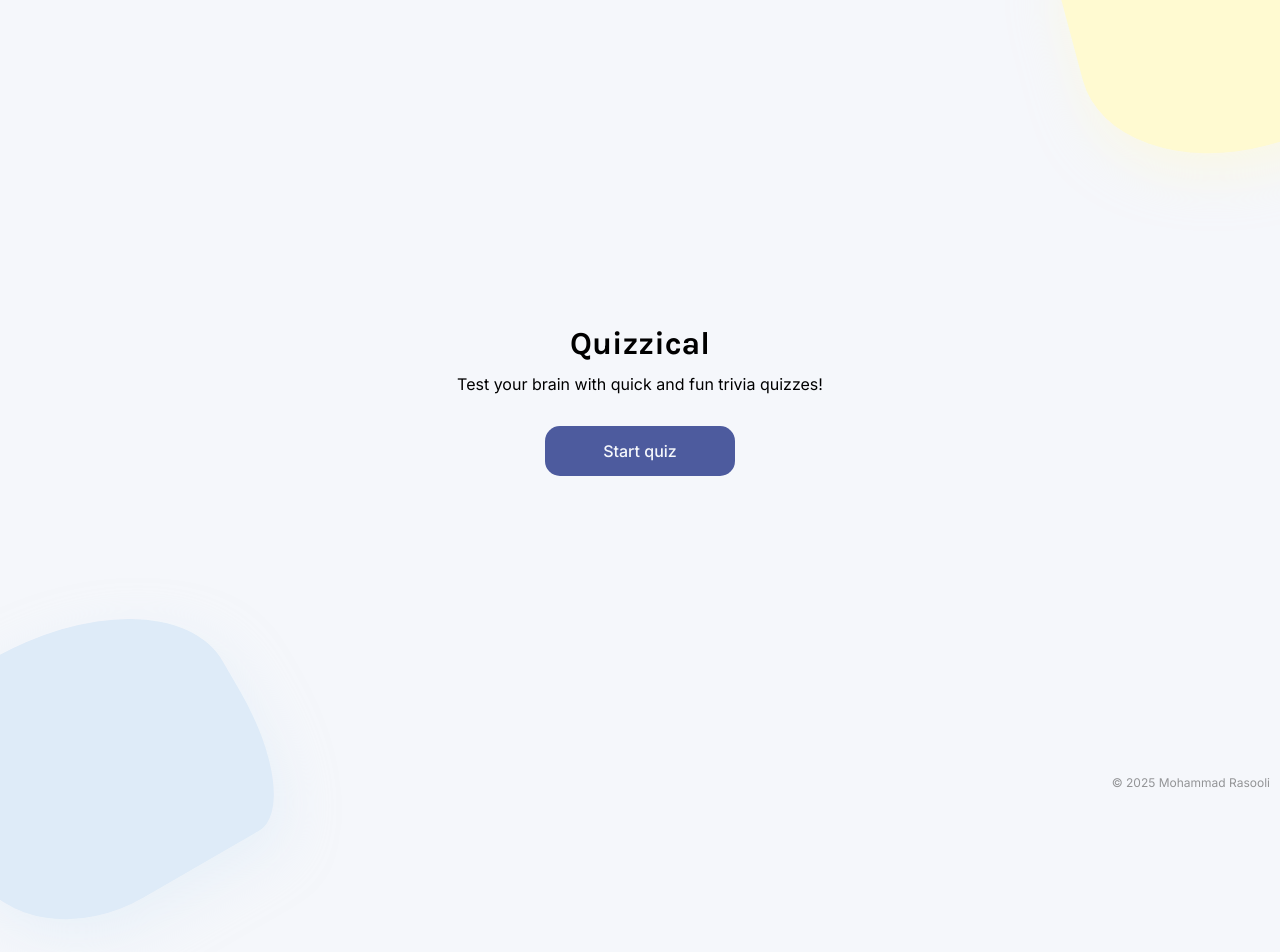
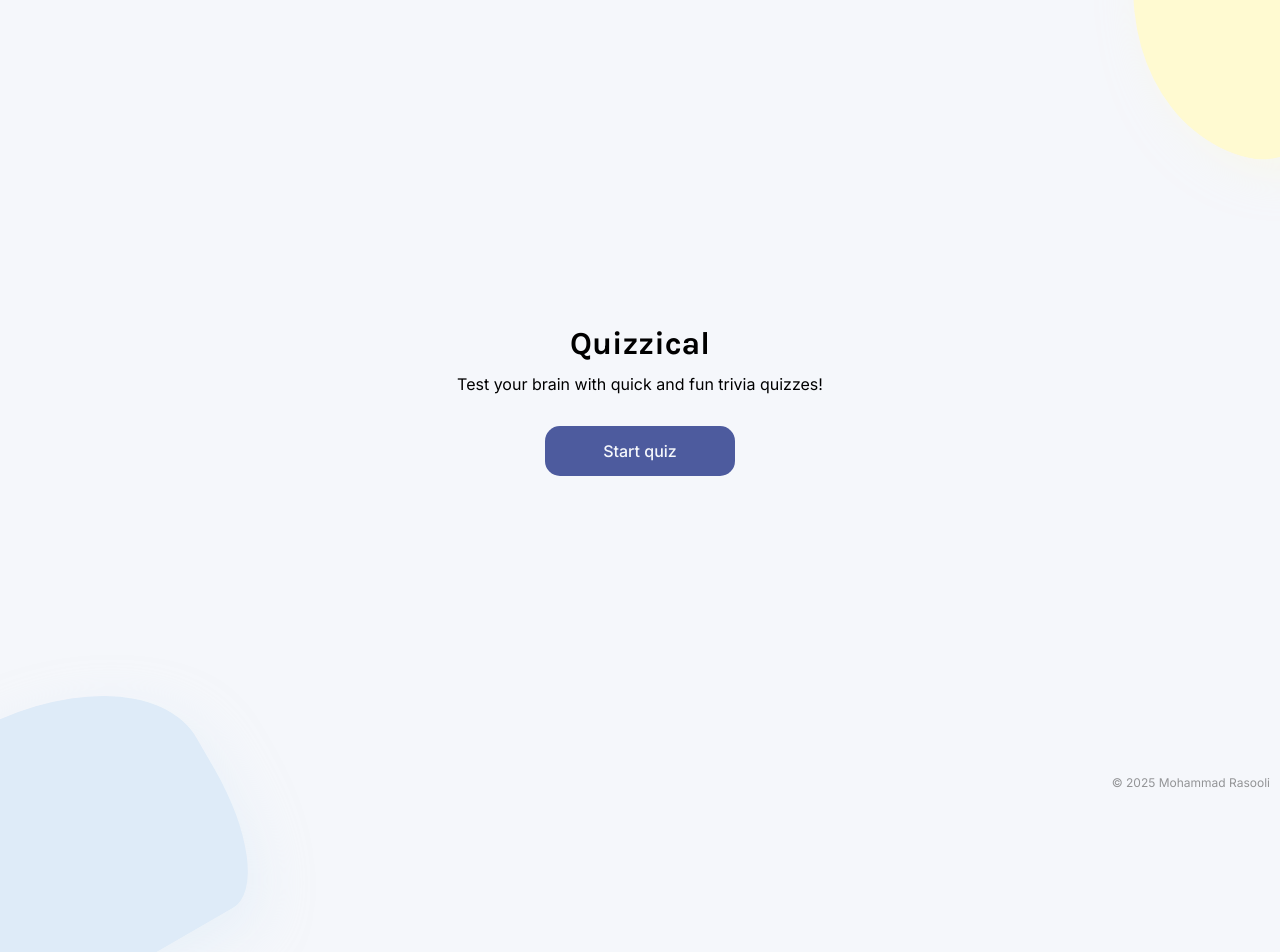
Before and after one commit to MohRasooli/trivia-app, a React (Vite) app: page / in a window 1280 px wide. Shown: the top 952 px of the page. Built offline with nearby package versions, Linux system fonts and the light colour scheme.

Commit message:
style: update blob CSS values

```diff
--- a/src/index.css
+++ b/src/index.css
@@ -29,8 +29,8 @@ h2 {
   position: absolute;
   width: 25vw;
   height: 22vw;
-  bottom: -8vw;
-  left: -5vw;
+  bottom: -14vw;
+  left: -7vw;
   background: #deebf8;
   border-radius: 45% 75% 20% 50% / 50% 50% 55% 45%;
   transform: rotate(-30deg);
@@ -42,11 +42,11 @@ h2 {
   position: absolute;
   width: 23vw;
   height: 19vw;
-  top: -7vw;
-  right: -7vw;
+  top: -9vw;
+  right: -9vw;
   background: #fffad1;
-  border-radius: 50% 60% 40% 60% / 10% 40% 50% 50%;
-  transform: rotate(-15deg);
+  border-radius: 90% 10% 60% 60% / 90% 50% 10% 50%;
+  transform: rotate(-77deg);
   z-index: -1;
   box-shadow: 0 20px 50px rgba(255, 250, 209, 0.5);
 }
```
